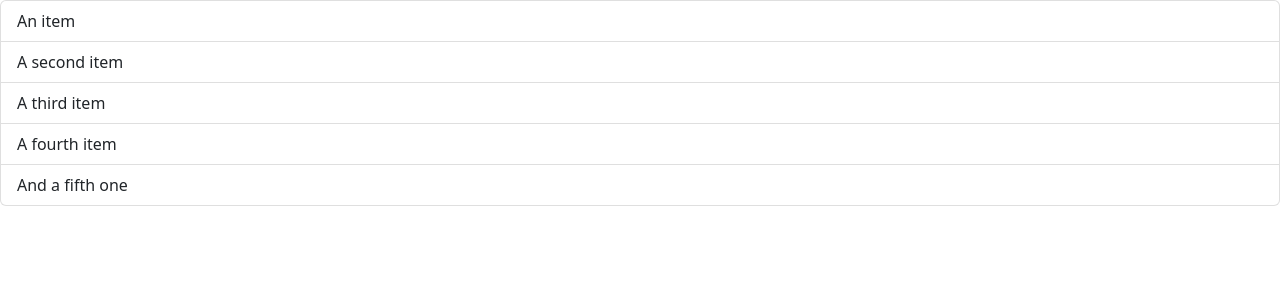
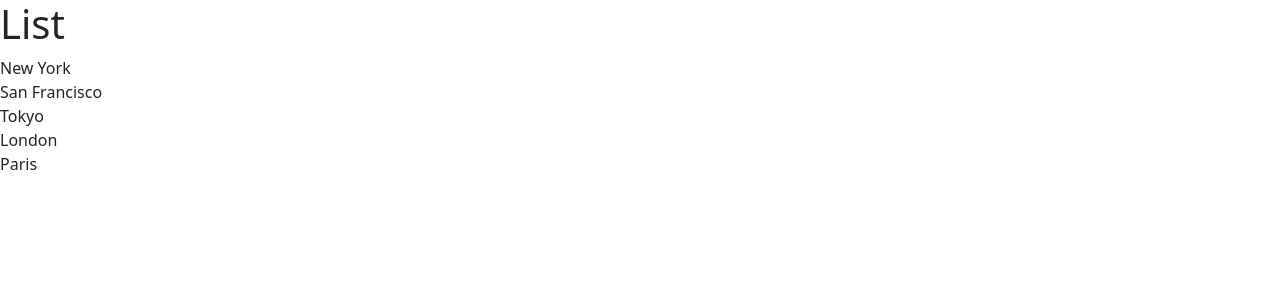
Before and after one commit to Dannymak1993/react-practice, a React (Vite) app: page / in a window 1280 px wide. Shown: the top 300 px of the page. Built offline with nearby package versions, Linux system fonts and the light colour scheme.

Commit message:
added cities to listgroup component

```diff
--- a/src/components/ListGroup.tsx
+++ b/src/components/ListGroup.tsx
@@ -1,12 +1,15 @@
 function ListGroup() {
+  const items = ["New York", "San Francisco", "Tokyo", "London", "Paris"];
+
   return (
-    <ul className="list-group">
-      <li className="list-group-item">An item</li>
-      <li className="list-group-item">A second item</li>
-      <li className="list-group-item">A third item</li>
-      <li className="list-group-item">A fourth item</li>
-      <li className="list-group-item">And a fifth one</li>
-    </ul>
+    <>
+      <h1>List</h1>
+      <ul className="list-group">
+        {items.map((item) => (
+          <li>{item}</li>
+        ))}
+      </ul>
+    </>
   );
 }
 
```
